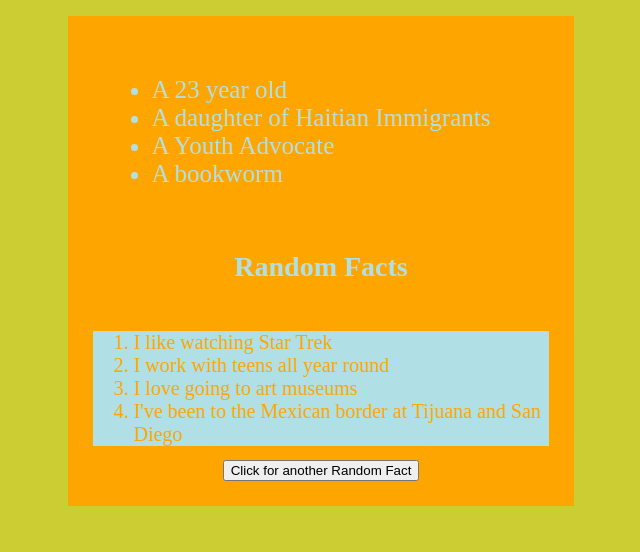
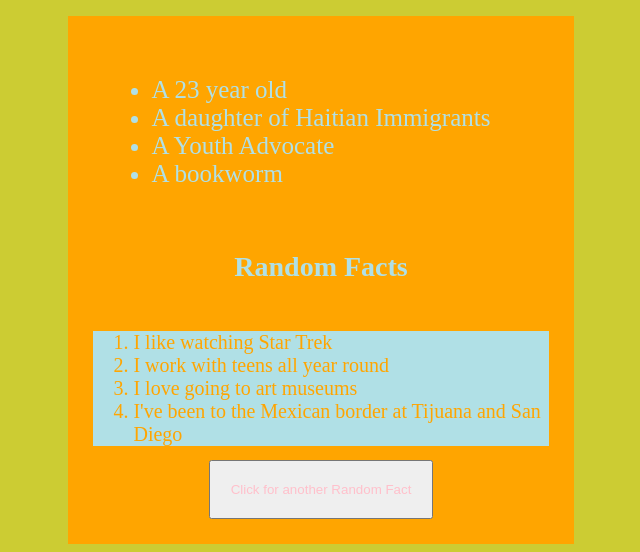
Before and after one commit to judenieda/judenieda.github.io, a plain HTML site: page index.html in a window 1280 px wide. Shown: the part 770-1322 px from the top of the page, without its empty margins (319-959 px from the left). Before the commit the page ends 1284 px from the top, so only its background shows below. Drawn offline with Linux system fonts and the light colour scheme.

Commit message:
Update style.css

```diff
--- a/css/style.css
+++ b/css/style.css
@@ -34,3 +34,6 @@ ul{
 ol{
   color:orange;background-color:powderblue;font-size:20px;margin-bottom:3%;
 }
+  button{
+    padding:20px;color:pink;
+}
```
